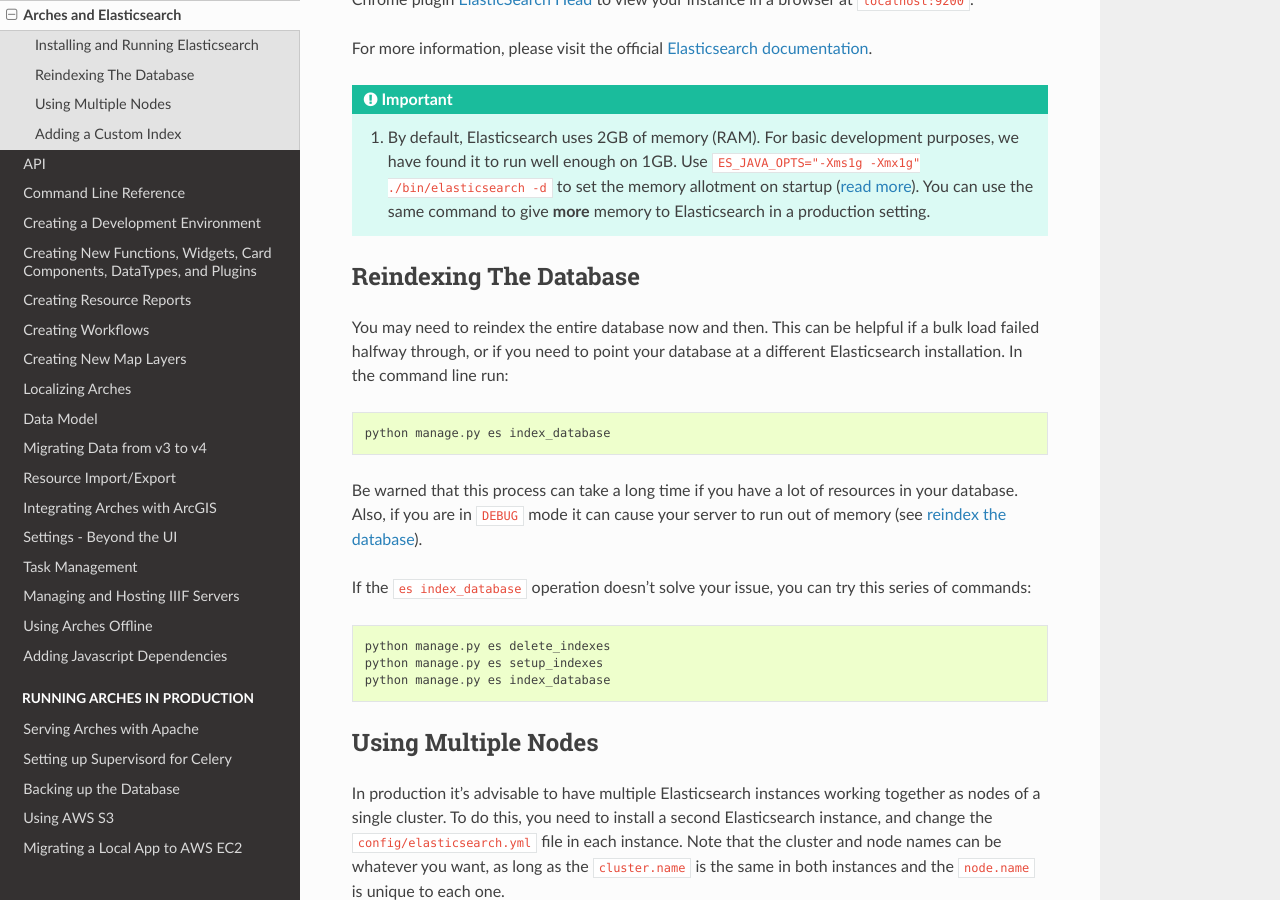
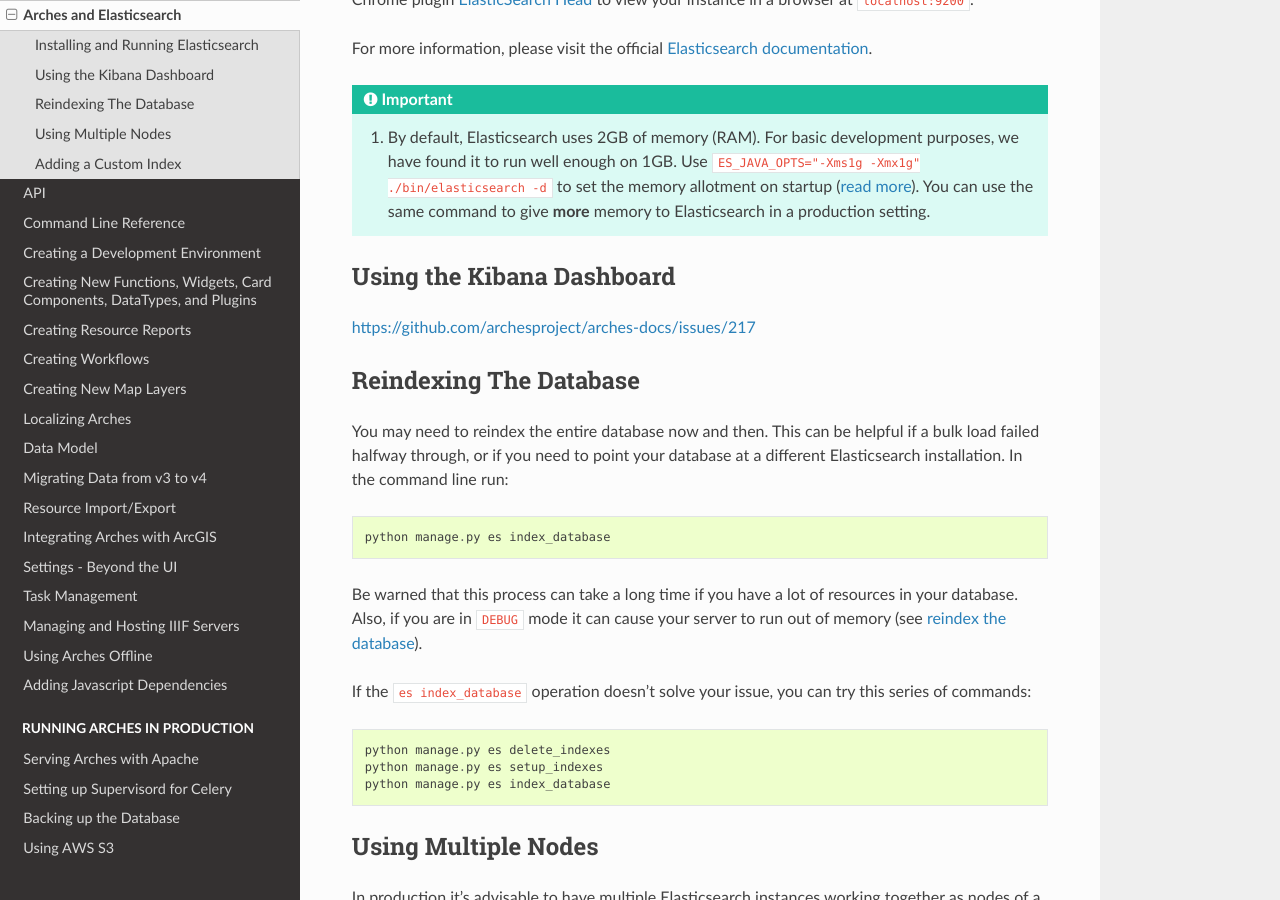
Before and after one commit to archesproject/arches-docs, a Sphinx documentation site: the page built from docs/arches-and-elasticsearch.txt, in a window 1280 px wide and 900 px high, scrolled down 851 px. Built offline with Sphinx 7.4.7 and the Read the Docs theme 2.0.0, drawn with Linux system fonts in a browser that asks for light colours.

Commit message:
stub out location for kibana dash info #217

```diff
--- a/docs/arches-and-elasticsearch.txt
+++ b/docs/arches-and-elasticsearch.txt
@@ -36,6 +36,10 @@
 .. important::
    1. By default, Elasticsearch uses 2GB of memory (RAM). For basic development purposes, we have found it to run well enough on 1GB. Use ``ES_JAVA_OPTS="-Xms1g -Xmx1g" ./bin/elasticsearch -d`` to set the memory allotment on startup (`read more <https://www.elastic.co/guide/en/elasticsearch/guide/current/heap-sizing.html>`_). You can use the same command to give **more** memory to Elasticsearch in a production setting.
 
+Using the Kibana Dashboard
+==========================
+
+https://github.com/archesproject/arches-docs/issues/217
 
 Reindexing The Database
 =======================
```
